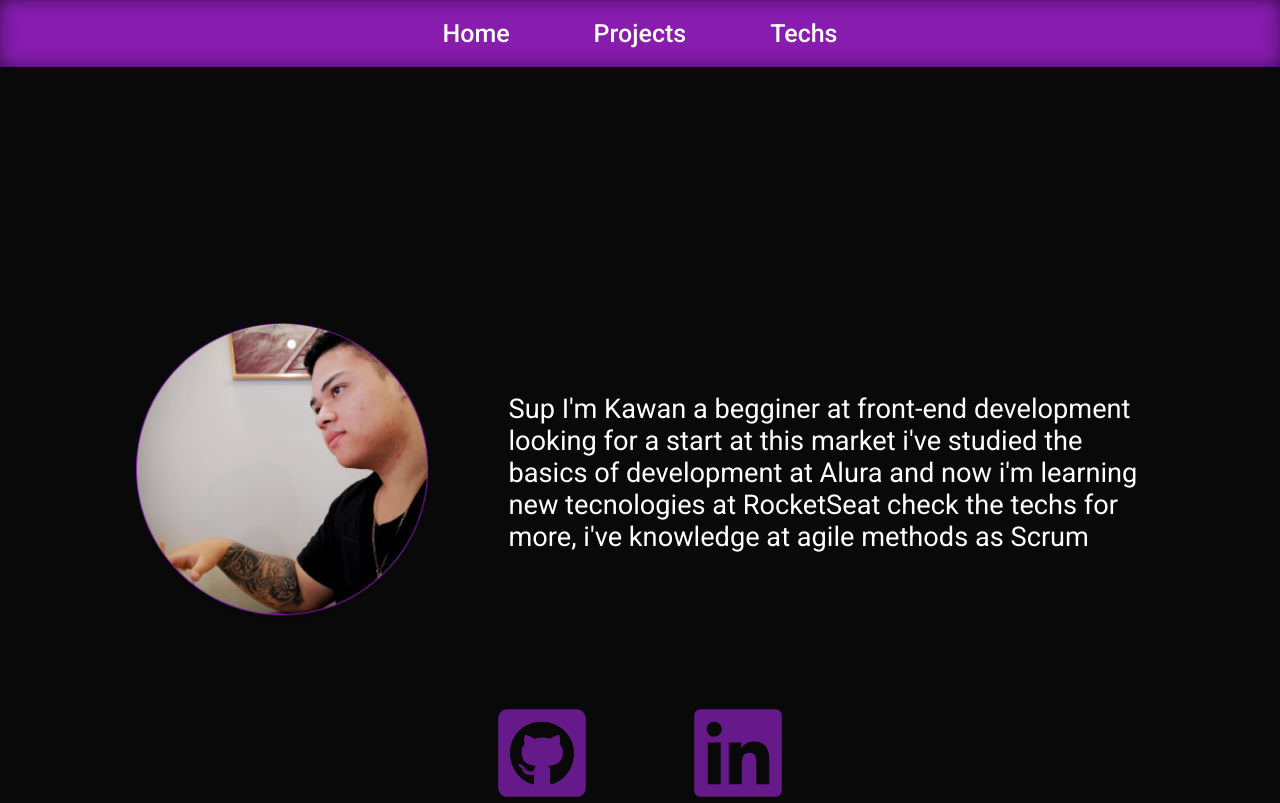
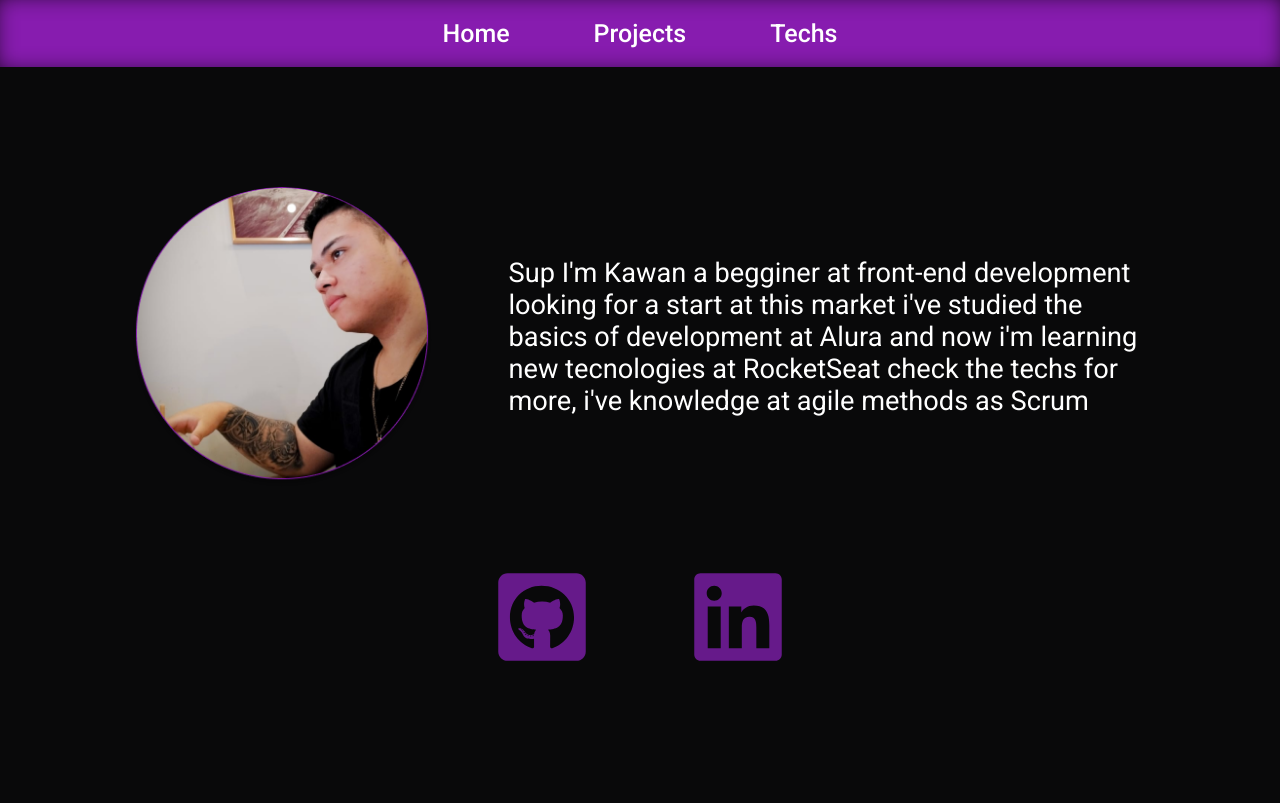
Before and after one commit to KawanHSB/portfolio, a React (Vite) app: page / in a window 1280 px wide. Built offline with nearby package versions, Linux system fonts and the light colour scheme.

Commit message:
test vh for padding top home content main

```diff
--- a/src/components/HomeContent/index.tsx
+++ b/src/components/HomeContent/index.tsx
@@ -2,7 +2,6 @@ import styles from "./styles.module.scss"
 import kawanAvatar from "../../assets/kawan.png"
 import { FaGithubSquare, FaLinkedin } from "react-icons/fa";
 import { Link } from "react-router-dom"
-
 
 export function HomeContent() {
     return (
--- a/src/components/HomeContent/styles.module.scss
+++ b/src/components/HomeContent/styles.module.scss
@@ -2,10 +2,11 @@
     display: flex;
     justify-content: center;
     align-items: center;
-    padding-top: 16em;
+    height: 90vh;
 
     .wraper {
         display: block;
+        align-items: center;
 
         .content {
             display: flex;
```
